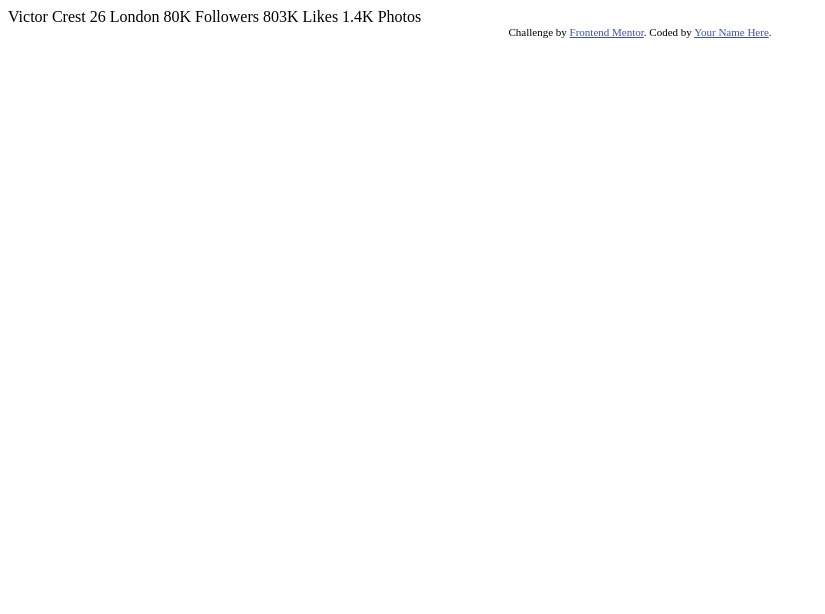
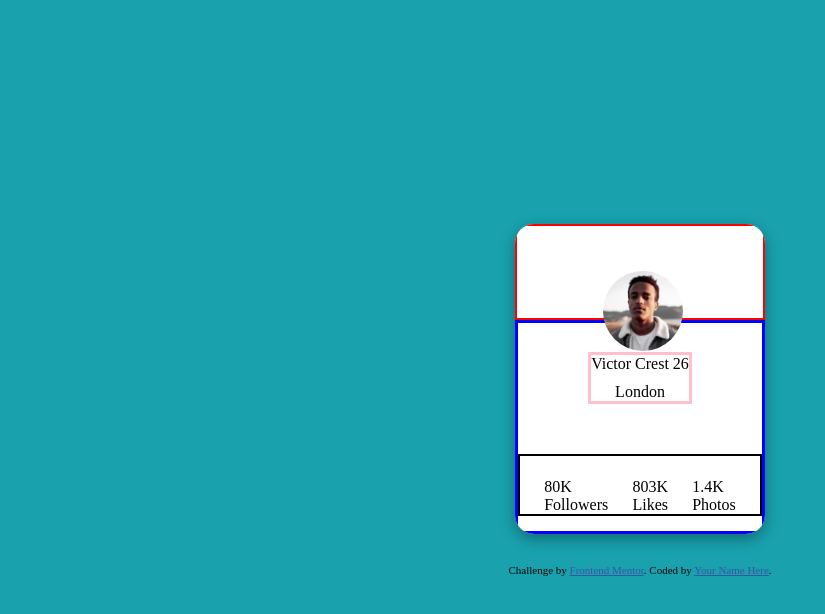
Before and after one commit to henry-dura/Profile-Card-Using-Vanilla-CSS-Flexbox-, a plain HTML site: page index.html in a window 1280 px wide. Shown: the whole page, without its empty margins (0-825 px from the left). Drawn offline with Linux system fonts and the light colour scheme.

Commit message:
basic structure achieved

```diff
--- a/index.html
+++ b/index.html
@@ -7,6 +7,7 @@
   <link rel="icon" type="image/png" sizes="32x32" href="./images/favicon-32x32.png">
 
   <title>Frontend Mentor | Profile card component</title>
+  <link rel="stylesheet" href="style.css">
 
   <!-- Feel free to remove these styles or customise in your own stylesheet 👍 -->
   <style>
@@ -15,19 +16,36 @@
   </style>
 </head>
 <body>
+  <div class="container">
+    <div class="top"></div>
+    <img src=".\images\image-victor.jpg" alt="passport">
 
-  Victor Crest
-  26
-  London
 
-  80K
-  Followers
+    <div class="bottom">
+      <div class="bottom-1">
+        <p>Victor Crest
+          26</p>
+          <p> London</p>
+      </div>
 
-  803K
-  Likes
 
-  1.4K
-  Photos
+        <div class="bottom-2">
+          <div><p>80K</p>
+            <p>Followers</p>
+          </div>
+
+          <div><p>803K</p>
+            <p>Likes</p>
+          </div>
+
+          <div><p>1.4K</p>
+            <p>Photos</p>
+          </div>
+
+
+        </div>
+</div>
+</div>
   <div class="attribution">
     Challenge by <a href="https://www.frontendmentor.io?ref=challenge" target="_blank">Frontend Mentor</a>.
     Coded by <a href="#">Your Name Here</a>.
--- /dev/null
+++ b/style.css
@@ -0,0 +1,78 @@
+*{
+    box-sizing:border-box ;
+    padding: 0;
+    margin: 0;
+}
+
+body{
+    background-color:hsl(185, 75%, 39%);
+    min-height: 100vh;
+    display: flex;
+    flex-direction: column;
+    justify-content: center;
+    align-items: center;
+    gap: 30px;
+
+}
+
+.container{
+    width: 250px;
+    height: 310px;
+    border-radius: 1.2rem;
+    box-shadow: rgba(0, 0, 0, 0.35) 0px 5px 15px;
+    background-color: #fff;
+    display: flex;
+    flex-direction: column;
+    overflow: hidden;
+    position: relative;
+}
+.top{
+    flex-basis: 45%;
+    border: 2px solid red;
+}
+
+img{
+    width: 80px;
+    border-radius: 50%;
+    position: absolute;
+    top:15%;
+    left: 35%;
+    z-index: 2;
+}
+
+.bottom{
+    flex-basis: 100%;
+    display: flex;
+    flex-direction: column;
+    justify-content: end;
+    align-items: center;
+    border: 3px solid blue;
+
+
+
+
+}
+.bottom-1{
+    display: flex;
+    flex-basis: 25%;
+    flex-direction: column;
+    border: 3px solid pink;
+    align-items: center;
+    justify-content: space-between;
+    margin-bottom: 50px;
+
+}
+
+.bottom-2{
+    display: flex;
+    align-items: end;
+    border: 2px solid black;
+    flex-basis: 30%;
+    width: 100%;
+    justify-content: space-evenly;
+    margin-bottom: 15px;
+
+
+
+
+}
```
